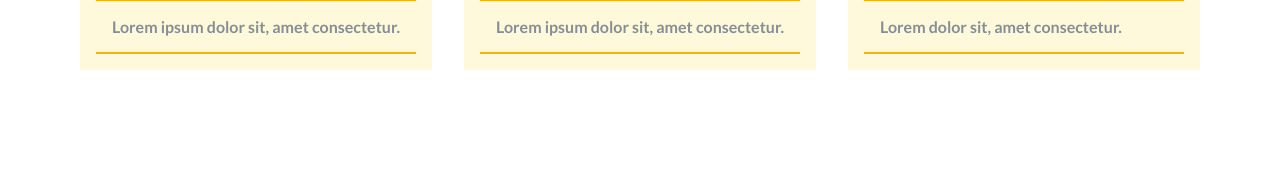
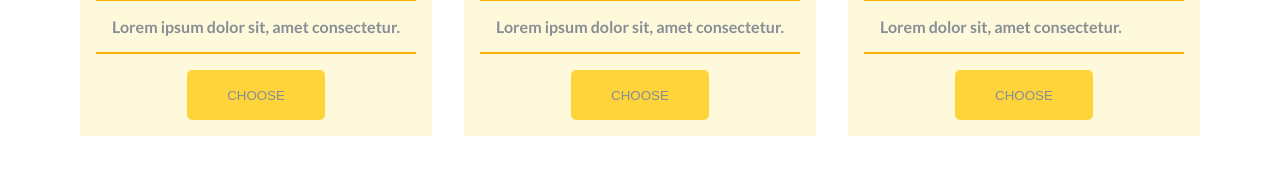
Before and after one commit to PawelRadawiec/info-cards, an Angular app: page / in a window 1280 px wide. Shown: the part 538-708 px from the top of the page. Built offline with nearby package versions, Linux system fonts and the light colour scheme.

Commit message:
btn component

```diff
--- a/src/app/app.module.ts
+++ b/src/app/app.module.ts
@@ -5,12 +5,14 @@ import { AppRoutingModule } from './app-routing.module';
 import { AppComponent } from './app.component';
 import { CardsComponent } from './components/cards/cards.component';
 import { CardComponent } from './components/card/card.component';
+import { BtnComponent } from './components/btn/btn.component';
 
 @NgModule({
   declarations: [
     AppComponent,
     CardsComponent,
-    CardComponent
+    CardComponent,
+    BtnComponent
   ],
   imports: [
     BrowserModule,
--- /dev/null
+++ b/src/app/components/btn/btn.component.html
@@ -0,0 +1,6 @@
+<button class="btn" (click)="click()">
+  <div class="btn__content">
+    <div *ngIf="loading" class="btn__loader"></div>
+    <p *ngIf="!loading" class="btn__text">{{ text }}</p>
+  </div>
+</button>
--- /dev/null
+++ b/src/app/components/btn/btn.component.scss
@@ -0,0 +1,50 @@
+.btn {
+  &,
+  &:link,
+  &:visited {
+    display: inline-block;
+    background-color: var(--color-primary-dark-1);
+    border: none;
+    text-transform: uppercase;
+    padding: 0 2.5rem;
+    cursor: pointer;
+    color: #868e96;
+    transition: all 0.1s;
+    font-weight: 500;
+    min-width: 80px;
+    height: 50px;
+    border-radius: 5px;
+  }
+
+  &:hover {
+    background-color: var(--color-primary-dark-2);
+  }
+
+  &:active {
+    transform: scale(0.95);
+  }
+
+  &__content {
+    display: flex;
+    align-items: center;
+  }
+
+  &__loader {
+    z-index: 2;
+    border: 5px solid var(--color-primary-light-1);
+    border-top: 5px solid var(--color-primary-dark-5);
+    border-radius: 50%;
+    width: 26px;
+    height: 26px;
+    animation: spin 1s linear infinite;
+  }
+
+  @keyframes spin {
+    0% {
+      transform: rotate(0);
+    }
+    100% {
+      transform: rotate(360deg);
+    }
+  }
+}
--- /dev/null
+++ b/src/app/components/btn/btn.component.ts
@@ -0,0 +1,22 @@
+import { Component, EventEmitter, Input, OnInit, Output } from '@angular/core';
+
+@Component({
+  selector: 'app-btn',
+  templateUrl: './btn.component.html',
+  styleUrls: ['./btn.component.scss'],
+})
+export class BtnComponent implements OnInit {
+  @Input() text: string;
+  @Input() loading = false;
+  @Output() onClick = new EventEmitter<boolean>();
+
+  constructor() {}
+
+  ngOnInit() {}
+
+  click() {
+    if (!this.loading) {
+      this.onClick.next(true);
+    }
+  }
+}
--- a/src/app/components/card/card.component.html
+++ b/src/app/components/card/card.component.html
@@ -22,4 +22,10 @@
       </li>
     </ul>
   </div>
+  <app-btn
+    class="card__btn"
+    [text]="'Choose'"
+    [loading]="card.loading"
+    (onClick)="selectVariant(card)"
+  ></app-btn>
 </div>
--- a/src/app/components/card/card.component.scss
+++ b/src/app/components/card/card.component.scss
@@ -66,4 +66,9 @@
     padding: 1rem;
     border-bottom: 2px solid var(--color-primary-dark-3);
   }
+
+  &__btn {
+    align-self: center;
+    margin-bottom: 1rem;
+  }
 }
--- a/src/app/components/card/card.component.ts
+++ b/src/app/components/card/card.component.ts
@@ -1,4 +1,4 @@
-import { Component, Input, OnInit } from '@angular/core';
+import { Component, EventEmitter, Input, Output } from '@angular/core';
 import { Card } from '../cards/cards.component';
 
 @Component({
@@ -6,10 +6,13 @@ import { Card } from '../cards/cards.component';
   templateUrl: './card.component.html',
   styleUrls: ['./card.component.scss'],
 })
-export class CardComponent implements OnInit {
+export class CardComponent {
   @Input() card: Card;
+  @Output() onClick = new EventEmitter<Card>();
 
   constructor() {}
 
-  ngOnInit(): void {}
+  selectVariant(card: Card) {
+    this.onClick.next(card);
+  }
 }
--- a/src/app/components/cards/cards.component.html
+++ b/src/app/components/cards/cards.component.html
@@ -1,5 +1,5 @@
 <div class="cards">
   <ng-container *ngFor="let card of cards">
-    <app-card [card]="card"></app-card>
+    <app-card [card]="card" (onClick)="selectCard($event)"></app-card>
   </ng-container>
 </div>
--- a/src/app/components/cards/cards.component.ts
+++ b/src/app/components/cards/cards.component.ts
@@ -1,9 +1,11 @@
 import { Component, OnInit } from '@angular/core';
 
 export interface Card {
+  id: number;
   title: string;
   subtitle: string;
   image: string;
+  loading: boolean;
   items: CardItem[];
   price: number;
 }
@@ -20,10 +22,12 @@ export interface CardItem {
 export class CardsComponent implements OnInit {
   cards: Card[] = [
     {
+      id: 1,
       title: 'Hicking',
       subtitle: 'Hicking',
       image: '../../../assets/img/image1.jpg',
       price: 100,
+      loading: false,
       items: [
         {
           description: 'Lorem ipsum dolor sit, amet consectetur.',
@@ -43,10 +47,12 @@ export class CardsComponent implements OnInit {
       ],
     },
     {
+      id: 2,
       title: 'Sea',
       subtitle: 'Sea',
       image: '../../../assets/img/image2.jpg',
       price: 250,
+      loading: false,
       items: [
         {
           description: 'Lorem ipsum dolor sit, amet consectetur.',
@@ -66,10 +72,12 @@ export class CardsComponent implements OnInit {
       ],
     },
     {
+      id: 3,
       title: 'Camp',
       subtitle: 'Camp',
       image: '../../../assets/img/image3.jpg',
       price: 385,
+      loading: false,
       items: [
         {
           description: 'Lorem ipsum dolor sit, amet.',
@@ -93,4 +101,11 @@ export class CardsComponent implements OnInit {
   constructor() {}
 
   ngOnInit() {}
+
+  selectCard(card: Card) {
+    card.loading = true;
+    setTimeout(() => {
+      card.loading = false;
+    }, 5_00);
+  }
 }
```
Also changed, not shown: 1 other file (tests, documents, lock files or other folders).
